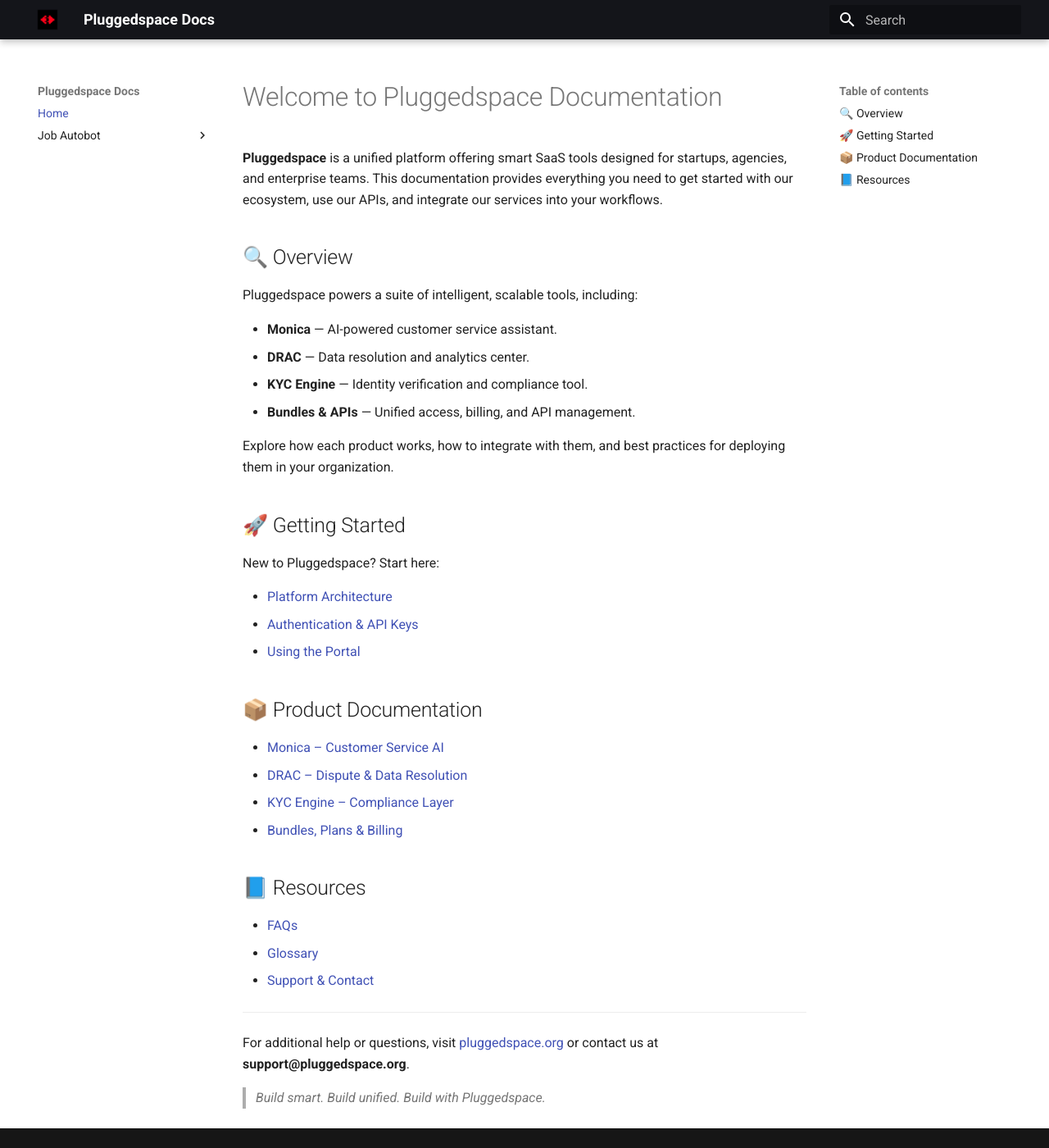
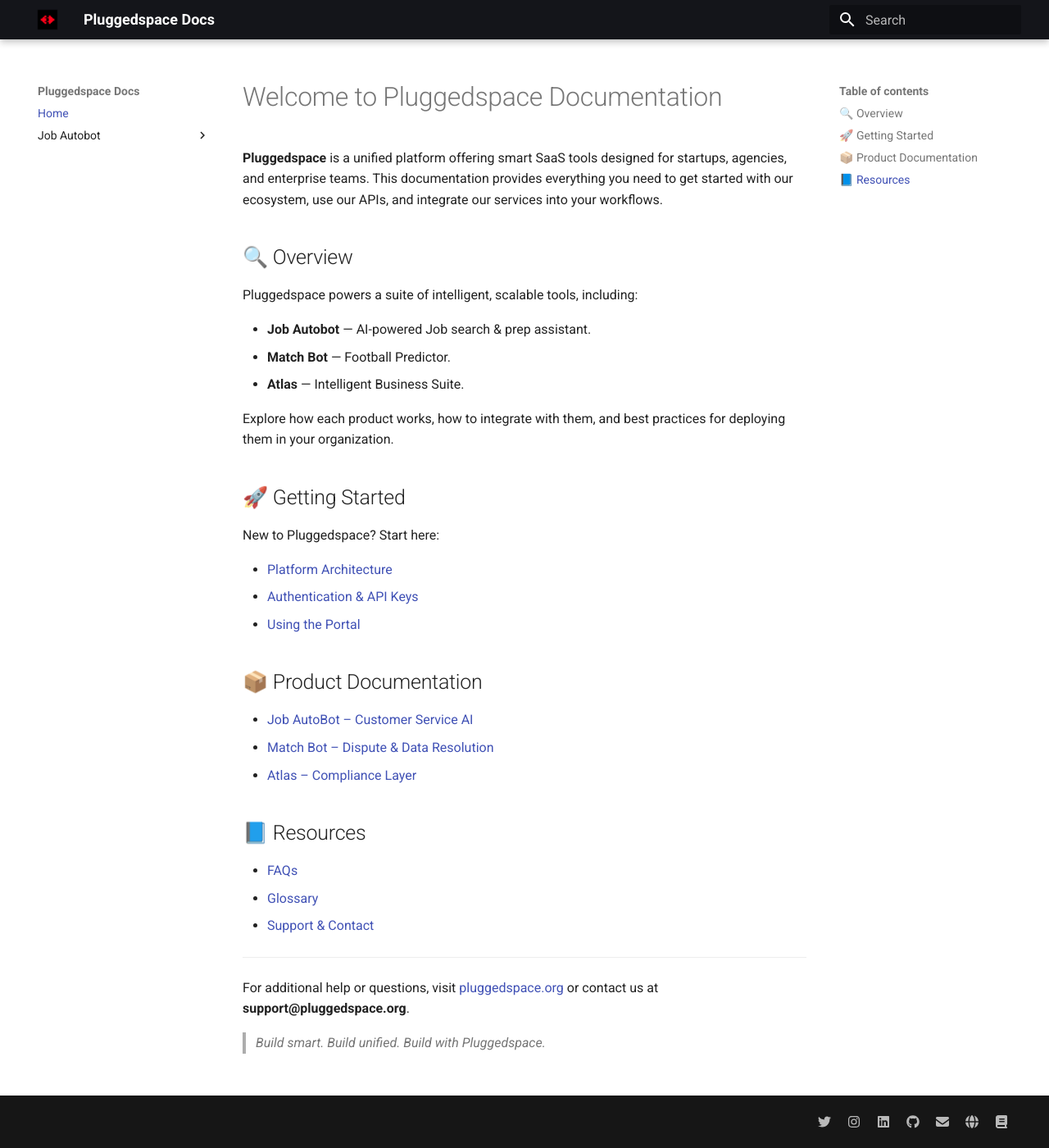
Before and after one commit to pluggedspace/pluggedspace-docs, an MkDocs documentation site: the page built from docs/index.md, in a window 1280 px wide and 1400 px high. Shown: the whole window at 82% size. Built offline with MkDocs 1.6.1 and Material for MkDocs 9.7.7, drawn with Linux system fonts in a browser that asks for light colours.

Commit message:
Update index.md

```diff
--- a/docs/index.md
+++ b/docs/index.md
@@ -6,10 +6,9 @@
 
 Pluggedspace powers a suite of intelligent, scalable tools, including:
 
-- **Monica** — AI-powered customer service assistant.
-- **DRAC** — Data resolution and analytics center.
-- **KYC Engine** — Identity verification and compliance tool.
-- **Bundles & APIs** — Unified access, billing, and API management.
+- **Job Autobot** — AI-powered Job search & prep assistant.
+- **Match Bot** — Football Predictor.
+- **Atlas** — Intelligent Business Suite.
 
 Explore how each product works, how to integrate with them, and best practices for deploying them in your organization.
 
@@ -23,10 +22,10 @@
 
 ## 📦 Product Documentation
 
-- [Monica – Customer Service AI](monica/index.md)
-- [DRAC – Dispute & Data Resolution](drac/index.md)
-- [KYC Engine – Compliance Layer](kyc/index.md)
-- [Bundles, Plans & Billing](billing/index.md)
+- [Job AutoBot – Customer Service AI](models/job/index.md)
+- [Match Bot – Dispute & Data Resolution](models/match/index.md)
+- [Atlas – Compliance Layer](data/index.md)
+
 
 ## 📘 Resources
 
```
